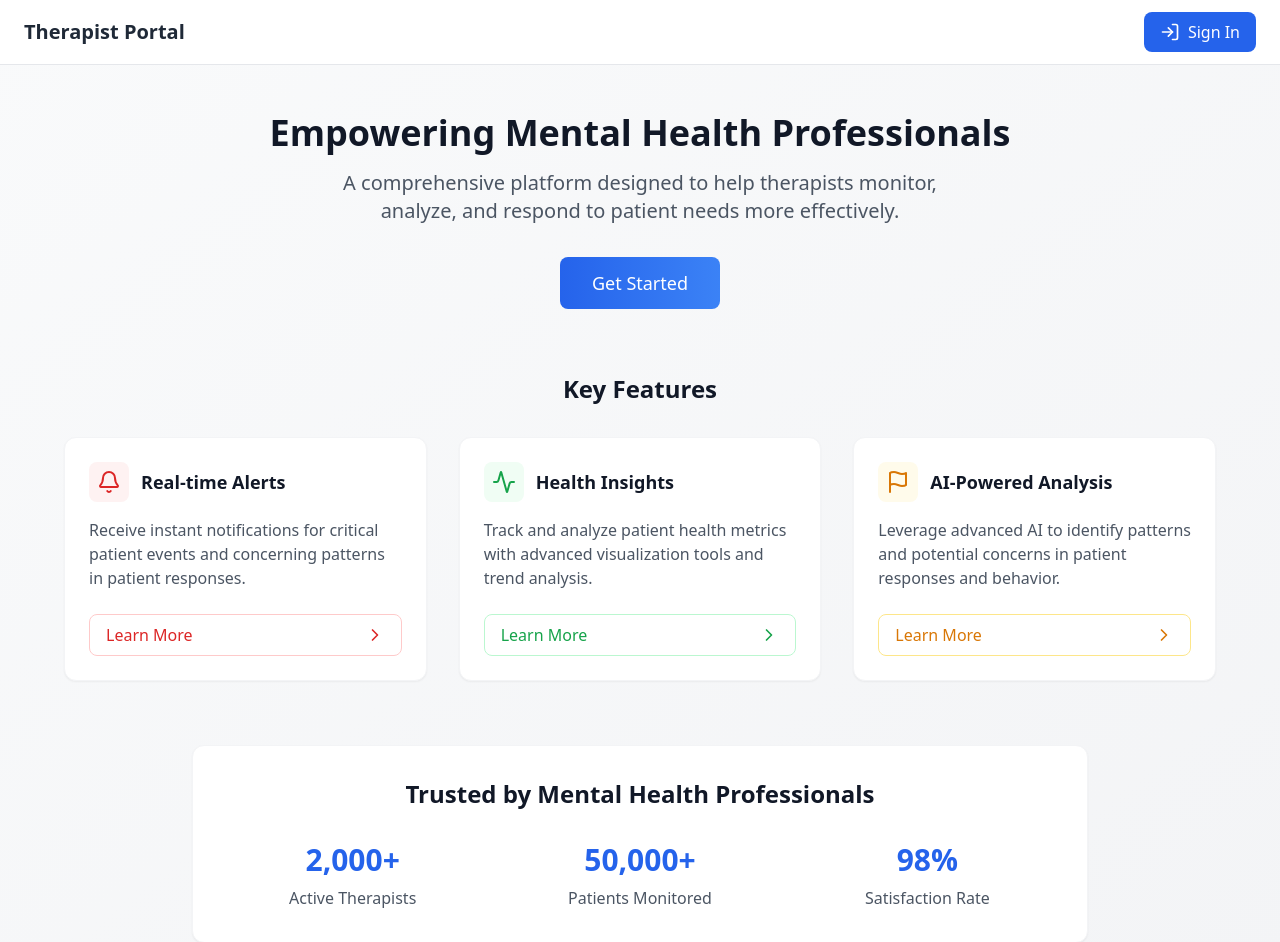
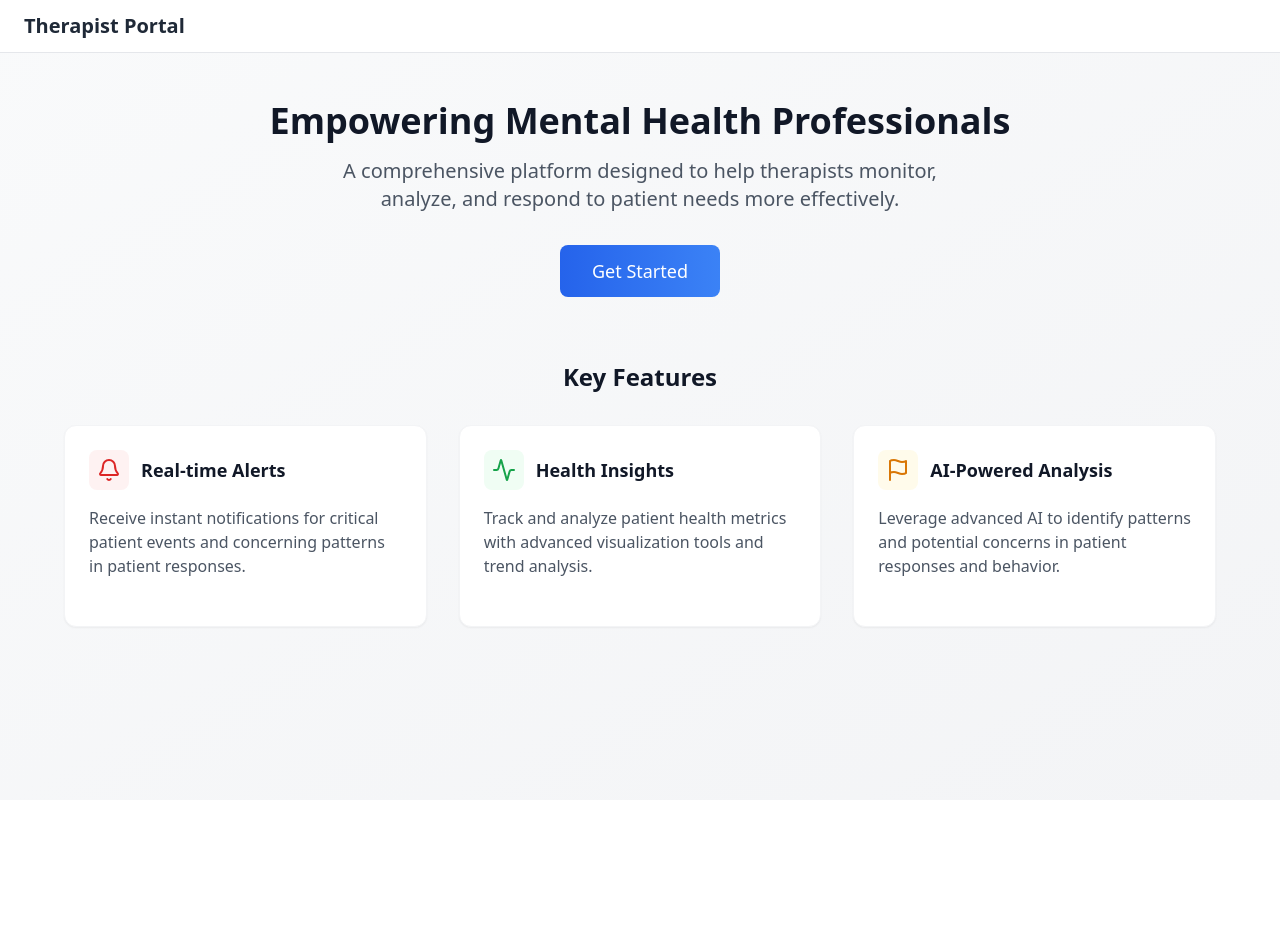
Before and after one commit to vikram087/Treehacks25, a React (Vite) app in the folder WebApp/Treehacks25/: page / in a window 1280 px wide. Shown: the top 942 px of the page. After the commit the page ends 800 px from the top, so only its background shows below. Built offline with nearby package versions, Linux system fonts and the light colour scheme.

Commit message:
ui changes

```diff
--- a/WebApp/Treehacks25/src/dashboard.jsx
+++ b/WebApp/Treehacks25/src/dashboard.jsx
@@ -134,7 +134,6 @@ function Dashboard() {
 								<th className="px-4 py-2">Name</th>
 								<th className="px-4 py-2">Email</th>
 								<th className="px-4 py-2">Status</th>
-								<th className="px-4 py-2">Schedule</th>
 							</tr>
 						</thead>
 						<tbody>
@@ -152,20 +151,15 @@ function Dashboard() {
 										{patient.name}
 									</td>
 									<td className="px-4 py-2">
-										<a href={`mailto:${patient.email}`}>{patient.email}</a>
+										<a
+											href={`mailto:${patient.email}`}
+											className="text-blue-500 hover:underline"
+										>
+											{patient.email}
+										</a>
 									</td>
 									<td className="px-4 py-2 font-semibold">
 										{patient.status || "Critical"}
-									</td>
-									<td className="px-4 py-2 text-center">
-										<button
-											className="text-blue-500 hover:text-blue-700"
-											onClick={() =>
-												alert(`Starting Zoom meeting for ${patient.name}`)
-											}
-										>
-											<Video size={20} />
-										</button>
 									</td>
 								</tr>
 							))}
--- a/WebApp/Treehacks25/src/homepage.jsx
+++ b/WebApp/Treehacks25/src/homepage.jsx
@@ -12,15 +12,6 @@ function App() {
 					<h1 className="text-xl font-semibold text-gray-800">
 						Therapist Portal
 					</h1>
-					<div className="flex items-center space-x-4">
-						<button
-							type="button"
-							className="flex items-center space-x-2 px-4 py-2 bg-blue-600 text-white rounded-lg hover:bg-blue-700 transition-colors"
-						>
-							<LogIn size={20} />
-							<span>Sign In</span>
-						</button>
-					</div>
 				</div>
 			</nav>
 
@@ -63,13 +54,6 @@ function App() {
 								Receive instant notifications for critical patient events and
 								concerning patterns in patient responses.
 							</p>
-							<button
-								type="button"
-								className="w-full flex items-center justify-between px-4 py-2 bg-white text-red-600 border border-red-200 rounded-lg group-hover:bg-red-50 transition-colors"
-							>
-								<span>Learn More</span>
-								<ChevronRight size={20} />
-							</button>
 						</div>
 					</div>
 
@@ -88,13 +72,6 @@ function App() {
 								Track and analyze patient health metrics with advanced
 								visualization tools and trend analysis.
 							</p>
-							<button
-								type="button"
-								className="w-full flex items-center justify-between px-4 py-2 bg-white text-green-600 border border-green-200 rounded-lg group-hover:bg-green-50 transition-colors"
-							>
-								<span>Learn More</span>
-								<ChevronRight size={20} />
-							</button>
 						</div>
 					</div>
 
@@ -113,34 +90,6 @@ function App() {
 								Leverage advanced AI to identify patterns and potential concerns
 								in patient responses and behavior.
 							</p>
-							<button
-								type="button"
-								className="w-full flex items-center justify-between px-4 py-2 bg-white text-amber-600 border border-amber-200 rounded-lg group-hover:bg-amber-50 transition-colors"
-							>
-								<span>Learn More</span>
-								<ChevronRight size={20} />
-							</button>
-						</div>
-					</div>
-				</div>
-
-				{/* Stats Section */}
-				<div className="mt-16 text-center bg-white rounded-xl shadow-sm border border-gray-100 p-8 max-w-4xl mx-auto">
-					<h3 className="text-2xl font-semibold text-gray-900 mb-8">
-						Trusted by Mental Health Professionals
-					</h3>
-					<div className="grid grid-cols-1 md:grid-cols-3 gap-8">
-						<div>
-							<p className="text-3xl font-bold text-blue-600 mb-2">2,000+</p>
-							<p className="text-gray-600">Active Therapists</p>
-						</div>
-						<div>
-							<p className="text-3xl font-bold text-blue-600 mb-2">50,000+</p>
-							<p className="text-gray-600">Patients Monitored</p>
-						</div>
-						<div>
-							<p className="text-3xl font-bold text-blue-600 mb-2">98%</p>
-							<p className="text-gray-600">Satisfaction Rate</p>
 						</div>
 					</div>
 				</div>
--- a/WebApp/Treehacks25/src/patient-profile.jsx
+++ b/WebApp/Treehacks25/src/patient-profile.jsx
@@ -166,6 +166,18 @@ function PatientProfile() {
 											patient.status.toLowerCase() === "critical",
 									).length
 								}
+							</p>
+							<p className="text-sm text-gray-600">
+								There are{" "}
+								{
+									Object.values(patientData).map(
+										(patient) =>
+											!patient.status ||
+											patient.status === "" ||
+											patient.status.toLowerCase() === "critical",
+									).length
+								}{" "}
+								concerning assessments from {patientMeta.name}
 							</p>
 						</div>
 
```
